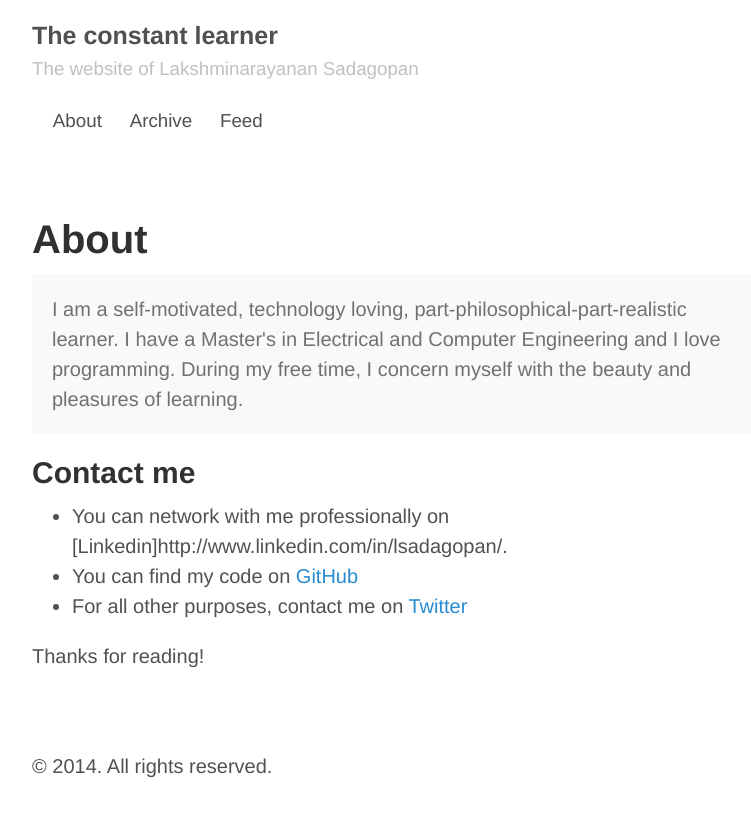
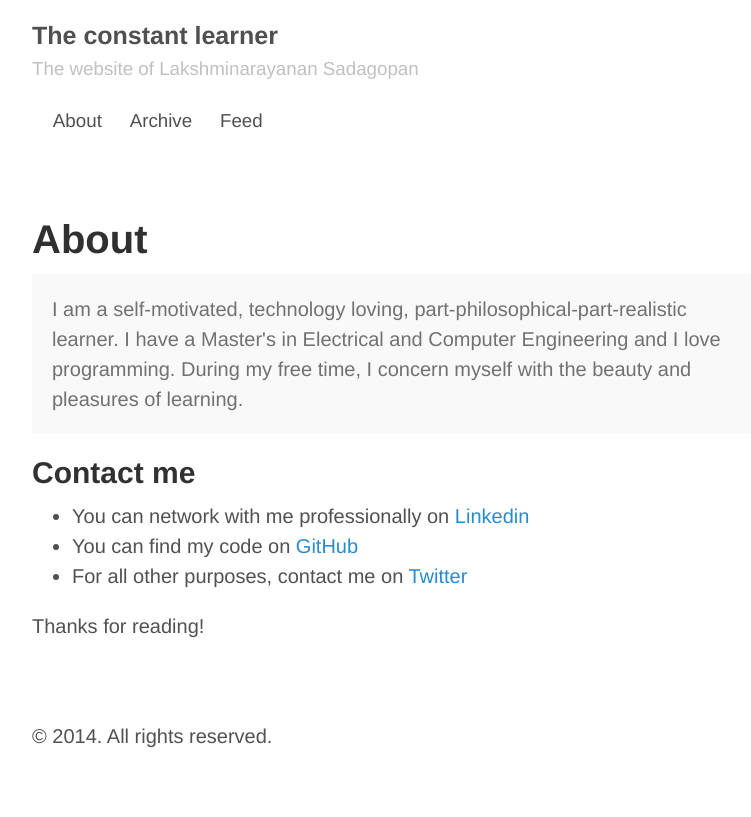
Before and after one commit to laxmynarain/laxmynarain.github.io, a Jekyll site: the page built from about.md, in a window 1280 px wide. Shown: the top 817 px of the page, without its empty margins (248-999 px from the left). Built offline with Jekyll 4.4.1, drawn with Linux system fonts in a browser that asks for light colours; Markdown is read by kramdown in place of the engine named in the settings.

Commit message:
Modified - About me

```diff
--- a/about.md
+++ b/about.md
@@ -9,7 +9,7 @@ title: About
 
 ## Contact me
 
-* You can network with me professionally on [Linkedin]http://www.linkedin.com/in/lsadagopan/.
+* You can network with me professionally on [Linkedin](http://www.linkedin.com/in/lsadagopan/)
 * You can find my code on [GitHub](https://github.com/laxmynarain/)
 * For all other purposes, contact me on [Twitter](https://twitter.com/lsadagopan)
 
```
